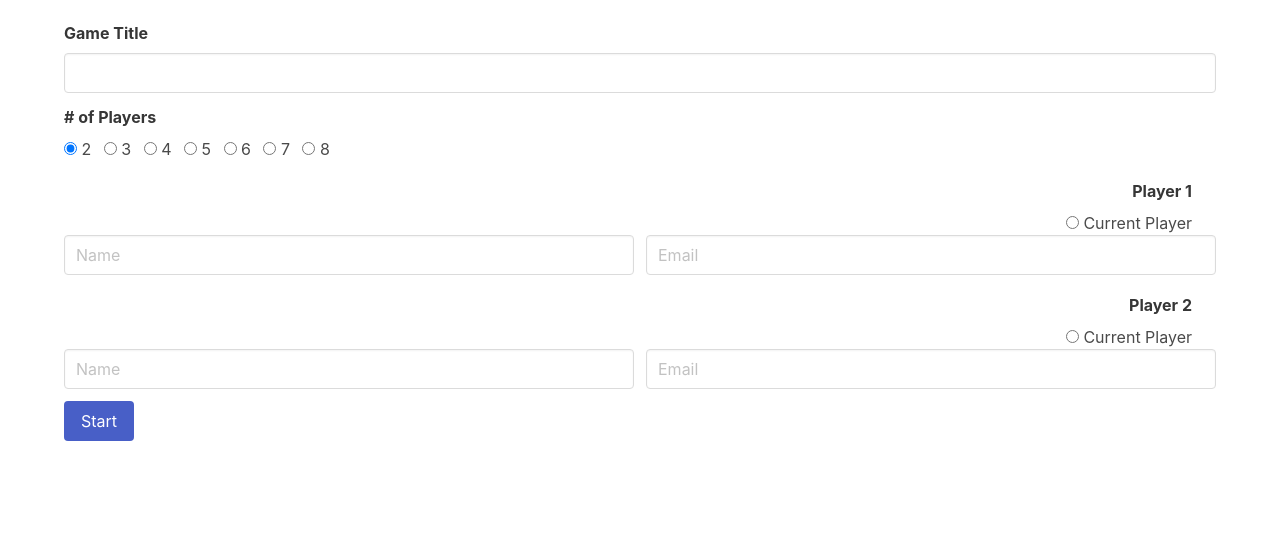
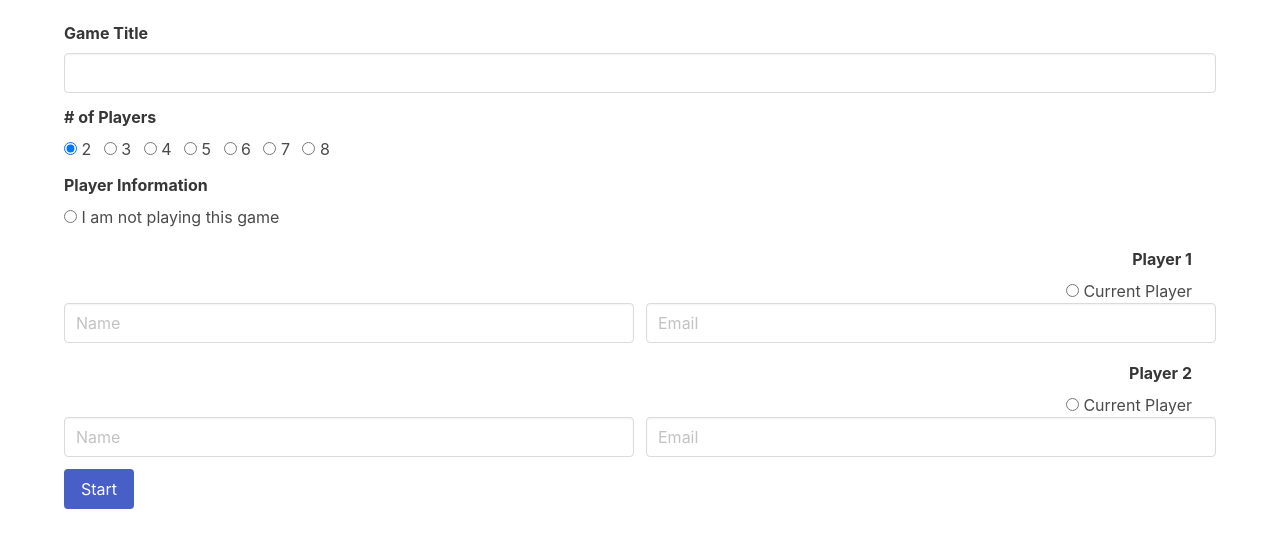
Before and after one commit to ChexWarrior/viktory-web-extension, a website with bundled scripts: page src/popup.html in a window 1280 px wide. Both pictures are taken after a click on the link "Start Game". Shown: the part 153-700 px from the top of the page. Built offline with nearby package versions, Linux system fonts and the light colour scheme; no server answers.

Commit message:
Add ability to specify current user is not playing game

```diff
--- a/src/popup.html
+++ b/src/popup.html
@@ -71,6 +71,15 @@
             <label class="radio">
               <input type="radio" name="numPlayers" value="8">
               8
+            </label>
+          </div>
+        </div>
+        <div class="field">
+          <div class="control">
+            <label class="label">Player Information</label>
+            <label class="radio">
+              <input name="currentPlayer" class="radio" type="radio" value="0">
+              I am not playing this game
             </label>
           </div>
         </div>
```
